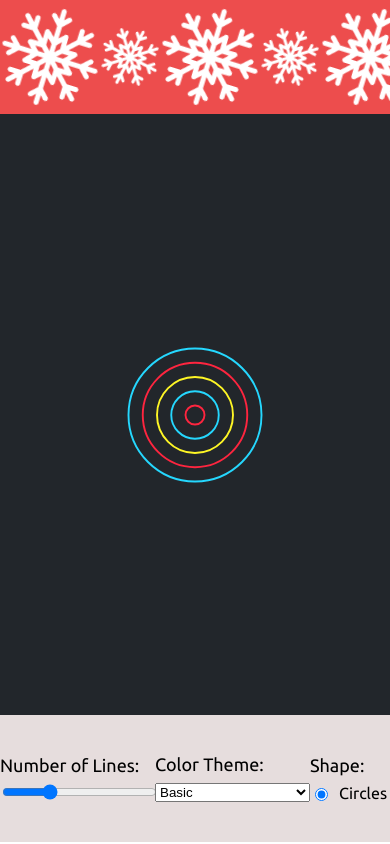
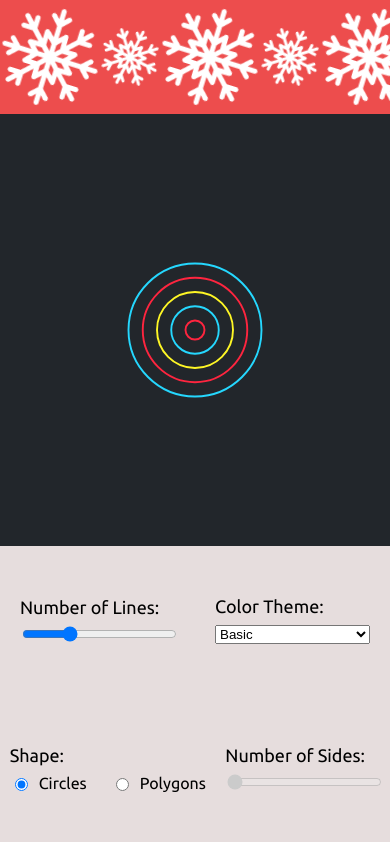
Before and after one commit to LauraHEVA/Xmas-shapes, a React (Create React App) app: page / in a window 390 px wide. Shown: the top 844 px of the page. Built offline with nearby package versions, Linux system fonts and the light colour scheme.

Commit message:
Responsive styles

```diff
--- a/src/App.css
+++ b/src/App.css
@@ -69,6 +69,17 @@
   height: 15vh;
 }
 
+@media (max-width: 440px) {
+  .form-wrapper {
+    height: 35vh;
+    flex-wrap: wrap;
+  }
+
+  .art-wrapper {
+    height: 50vh;
+  }
+}
+
 svg {
   display: block;
   margin-left: auto;
```
